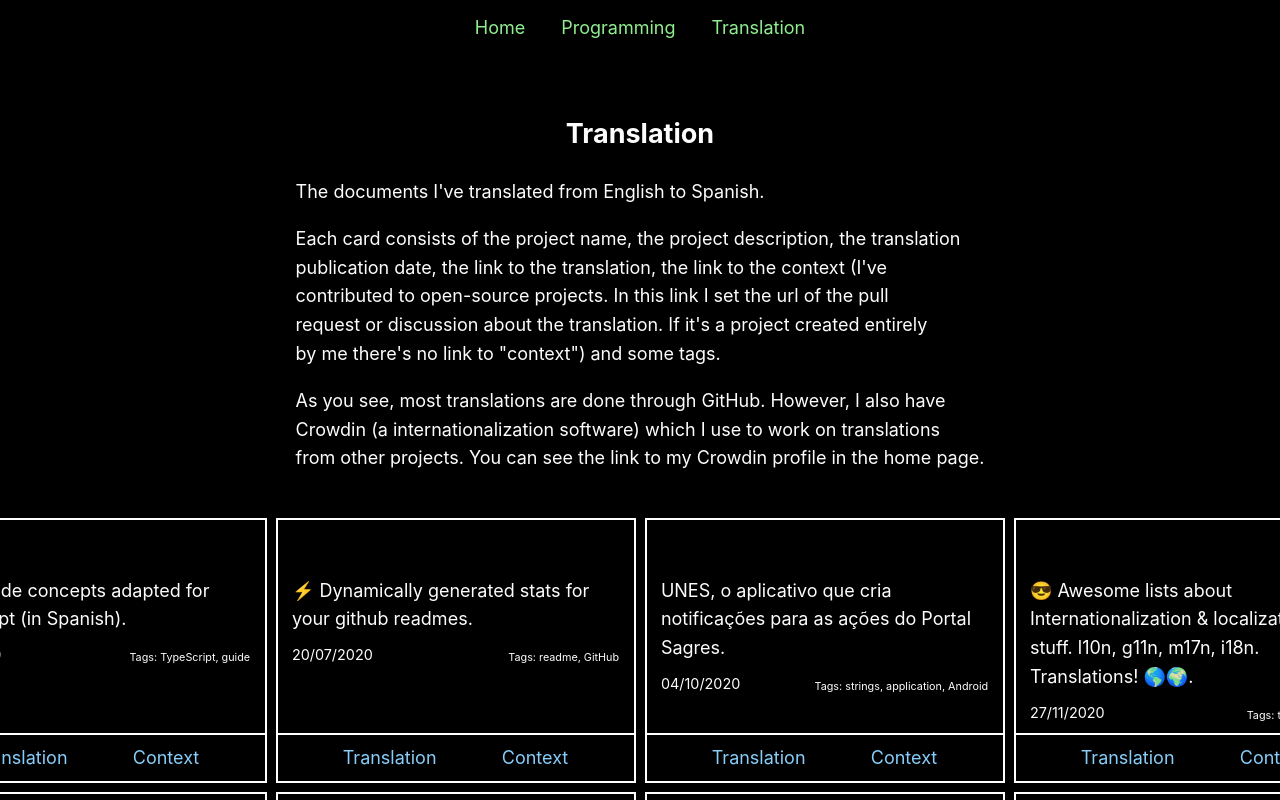
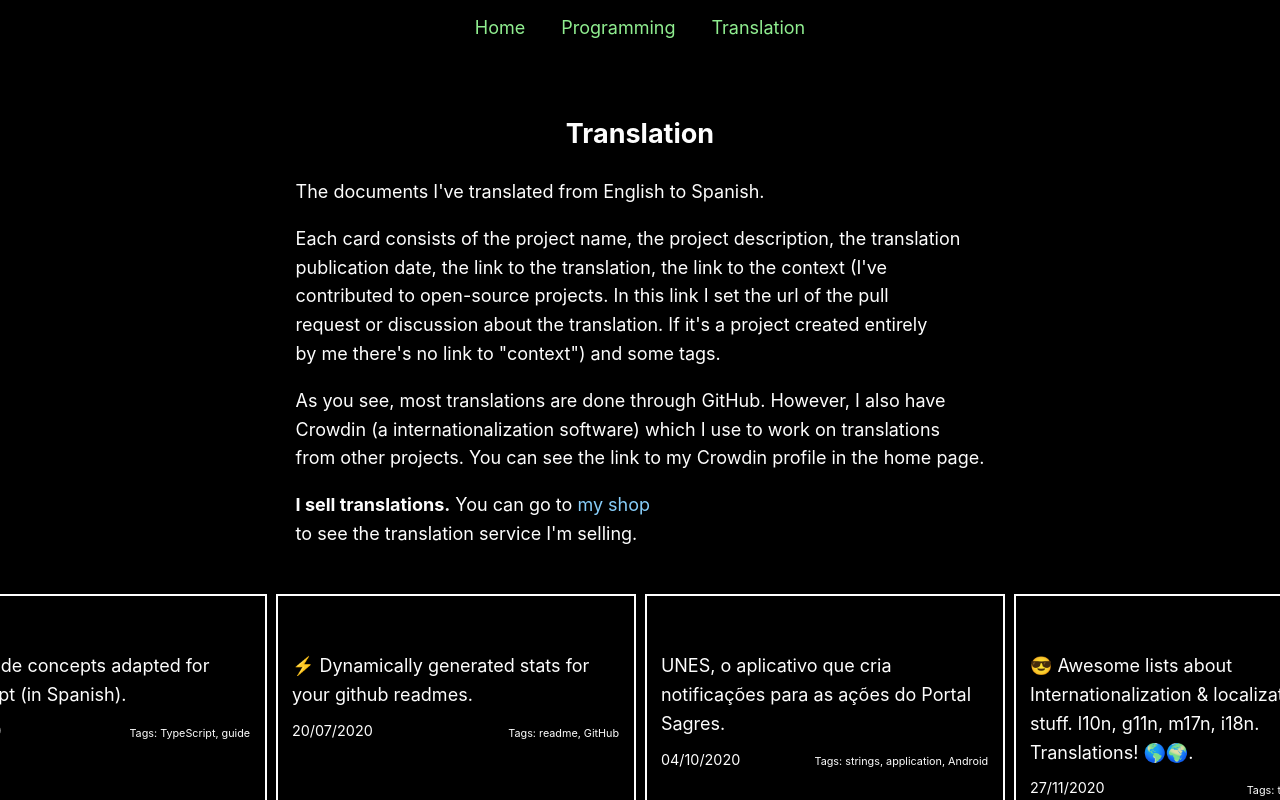
Before and after one commit to JoseDeFreitas/JoseDeFreitas-website, a Next.js app: page /portfolio/translation in a window 1280 px wide. Shown: the top 800 px of the page. Built offline with nearby package versions, Linux system fonts and the light colour scheme.

Commit message:
Add shop link

```diff
--- a/pages/portfolio/translation.js
+++ b/pages/portfolio/translation.js
@@ -34,6 +34,10 @@ export default function Translation({ projectsList }) {
                             Crowdin (a internationalization software) which I use to work on translations<br/>
                             from other projects. You can see the link to my Crowdin profile in the home page.
                         </p>
+                        <p>
+                            <strong>I sell translations.</strong> You can go to <a href="https://ko-fi.com/s/4d65477558" target="_blank">my shop</a><br/>
+                            to see the translation service I'm selling.
+                        </p>
                     </section>
                     <section id="container">
                         {projectsList.map(project => (
```
